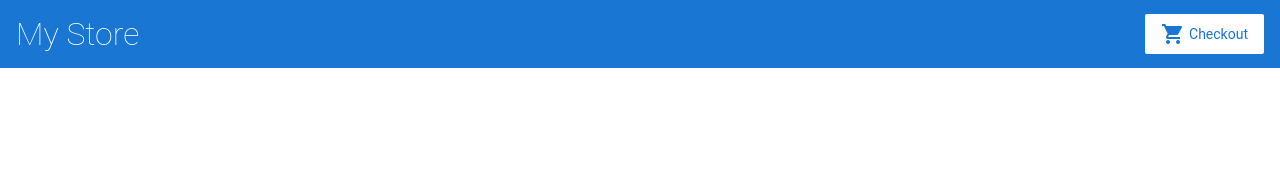
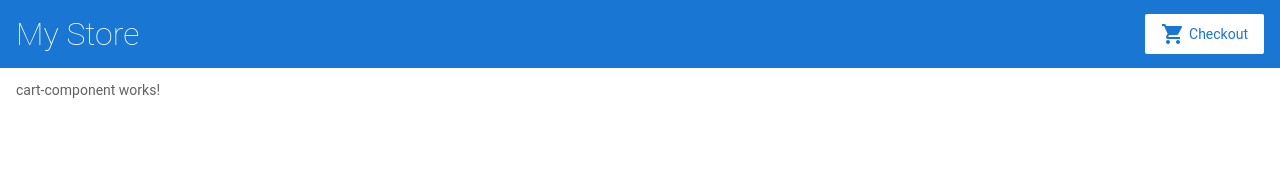
Before and after one commit to zwong/angular-start, an Angular app: page /cart-component in a window 1280 px wide. Shown: the top 172 px of the page. Built offline with nearby package versions, Linux system fonts and the light colour scheme.

Commit message:
1 file modified

```diff
--- a/src/app/cart-component/cart-component.component.html
+++ b/src/app/cart-component/cart-component.component.html
@@ -0,0 +1,3 @@
+<p>
+cart-component works!
+</p>
```
